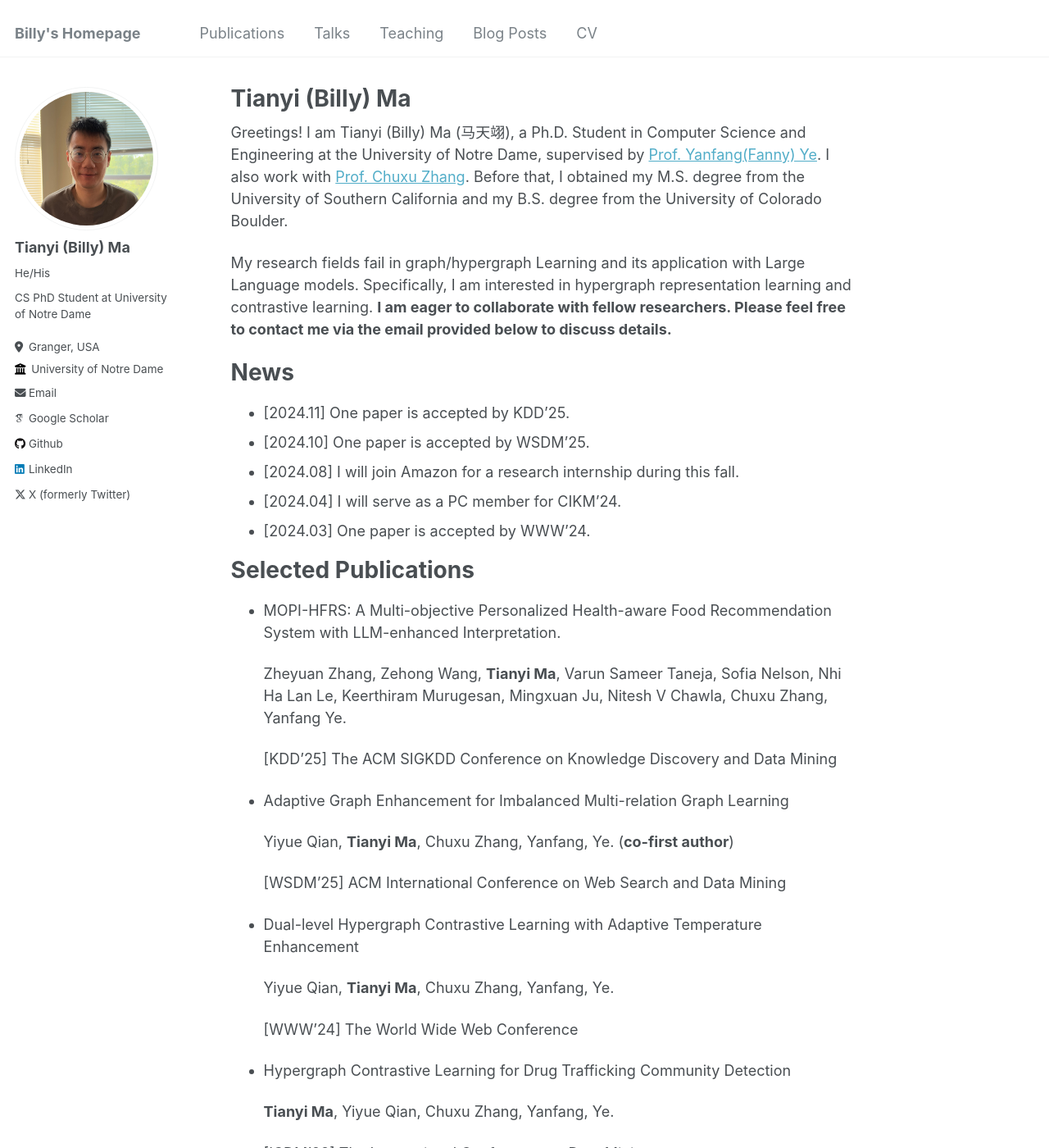
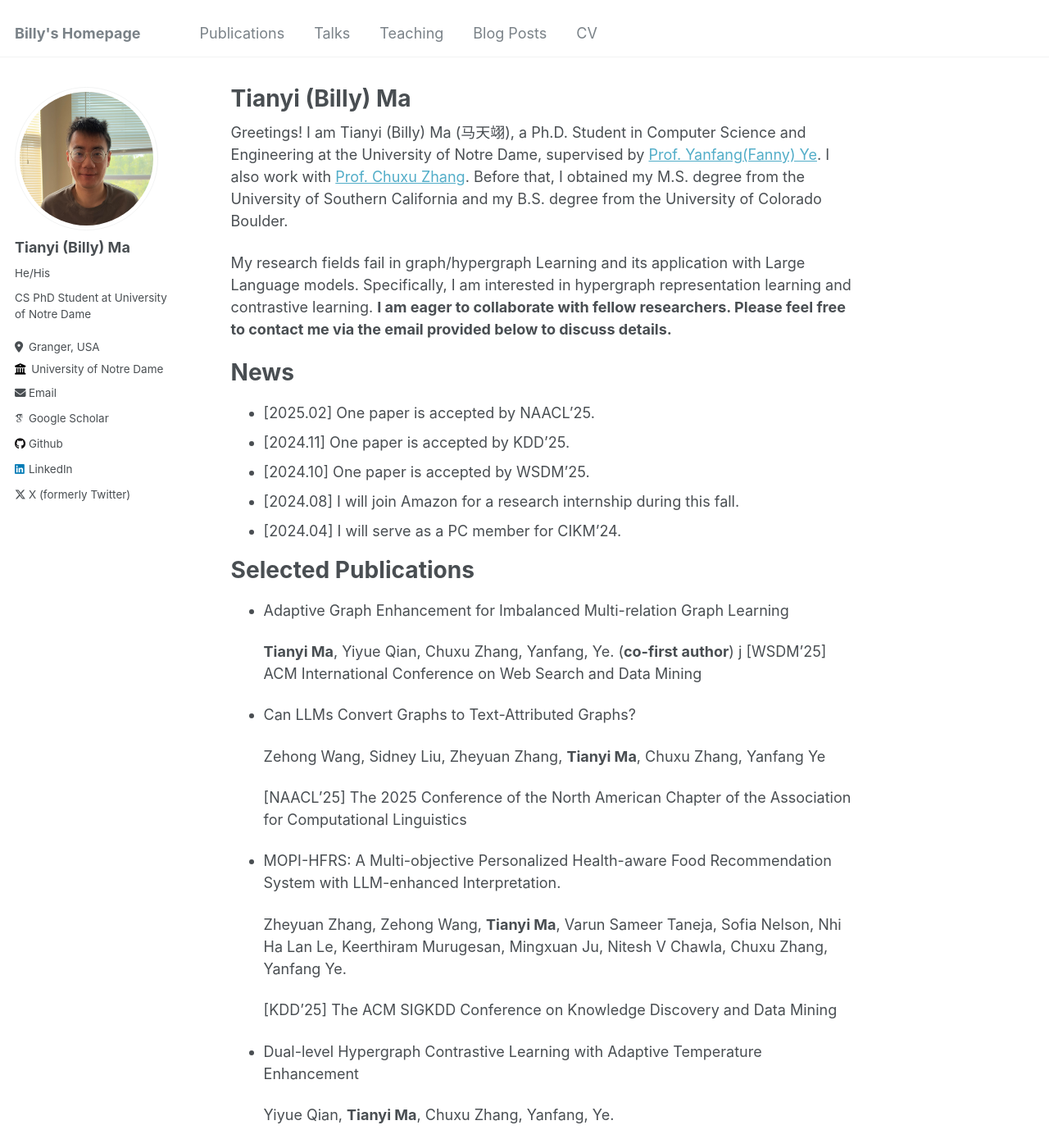
Before and after one commit to Tianyi-Billy-Ma/Tianyi-Billy-Ma.github.io, a Jekyll site: the page built from _pages/about.md, in a window 1280 px wide and 1400 px high. Shown: the whole window at 82% size. Built offline with Jekyll 4.4.1, drawn with Linux system fonts in a browser that asks for light colours; some web fonts are replaced.

Commit message:
Update about.md with latest publications and news

```diff
--- a/_pages/about.md
+++ b/_pages/about.md
@@ -16,25 +16,31 @@ My research fields fail in graph/hypergraph Learning and its application with La
 
 News
 =====
+* [2025.02] One paper is accepted by NAACL'25.
 * [2024.11] One paper is accepted by KDD'25.
 * [2024.10] One paper is accepted by WSDM'25.
 * [2024.08] I will join Amazon for a research internship during this fall.
 * [2024.04] I will serve as a PC member for CIKM'24.
-* [2024.03] One paper is accepted by WWW'24.
 
 Selected Publications
 =====
+* Adaptive Graph Enhancement for Imbalanced Multi-relation Graph Learning
+
+  **Tianyi Ma**, Yiyue Qian, Chuxu Zhang, Yanfang, Ye. (**co-first author**)
+  j
+  [WSDM'25] ACM International Conference on Web Search and Data Mining
+
+* Can LLMs Convert Graphs to Text-Attributed Graphs?
+
+  Zehong Wang, Sidney Liu, Zheyuan Zhang, **Tianyi Ma**, Chuxu Zhang, Yanfang Ye
+
+  [NAACL'25] The 2025 Conference of the North American Chapter of the Association for Computational Linguistics
+
 * MOPI-HFRS: A Multi-objective Personalized Health-aware Food Recommendation System with LLM-enhanced Interpretation.
 
   Zheyuan Zhang, Zehong Wang, **Tianyi Ma**, Varun Sameer Taneja, Sofia Nelson, Nhi Ha Lan Le, Keerthiram Murugesan, Mingxuan Ju, Nitesh V Chawla, Chuxu Zhang, Yanfang Ye.
 
   [KDD'25] The ACM SIGKDD Conference on Knowledge Discovery and Data Mining
-
-* Adaptive Graph Enhancement for Imbalanced Multi-relation Graph Learning
-
-  Yiyue Qian, **Tianyi Ma**, Chuxu Zhang, Yanfang, Ye. (**co-first author**)
-
-  [WSDM'25] ACM International Conference on Web Search and Data Mining
 
 * Dual-level Hypergraph Contrastive Learning with Adaptive Temperature Enhancement
 
```
